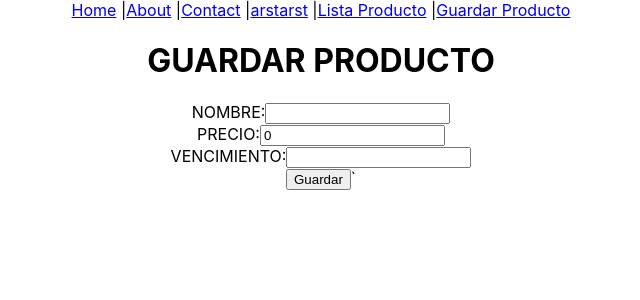
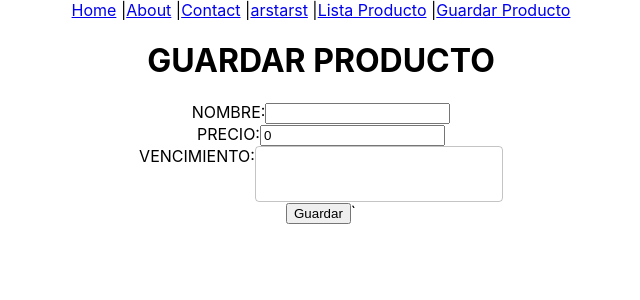
Before and after one commit to RockFercho/client-store, a React (Create React App) app: page /guardarproducto in a window 1280 px wide. Shown: the top 300 px of the page, without its empty margins (319-959 px from the left). Built offline with nearby package versions, Linux system fonts and the light colour scheme.

Commit message:
dia 31 agregado date pickerx a guardar producto

```diff
--- a/package.json
+++ b/package.json
@@ -5,11 +5,14 @@
   "dependencies": {
     "@emotion/react": "^11.9.0",
     "@emotion/styled": "^11.8.1",
+    "@material-ui/pickers": "^3.3.10",
     "@mui/material": "^5.6.4",
+    "@mui/x-date-pickers": "^5.0.0-alpha.3",
     "@testing-library/jest-dom": "^5.16.4",
     "@testing-library/react": "^13.1.1",
     "@testing-library/user-event": "^13.5.0",
     "axios": "^0.27.2",
+    "date-fns": "^2.28.0",
     "react": "^18.1.0",
     "react-dom": "^18.1.0",
     "react-router-dom": "^6.3.0",
--- a/src/components/GuardarProducto/index.js
+++ b/src/components/GuardarProducto/index.js
@@ -1,13 +1,19 @@
 
 import React, { useState} from 'react';
 import axios from 'axios';
+
+import TextField from '@mui/material/TextField';
+import { AdapterDateFns } from '@mui/x-date-pickers/AdapterDateFns';
+import { LocalizationProvider } from '@mui/x-date-pickers/LocalizationProvider';
+import { DatePicker } from '@mui/x-date-pickers/DatePicker';
+
 import { URL_SERVER, URL_SERVER_PRODUCTO } from '../../global';
 
 export default function GetProduct() {
 
   const [nombre, setNombre] =  useState('');
   const [precio, setPrecio] =  useState(0);
-  const [vencimiento, setVencimiento] =  useState('');
+  const [vencimiento, setVencimiento] =  useState(null);
 
   const handleSubmit = (e) => {
 
@@ -21,11 +27,11 @@
       .then( (res) => {
         setNombre('');
         setPrecio(0);
-        setVencimiento('');
-        <p>Se guardo exitosamente</p>
+        setVencimiento(null);
+        alert("Se guardo exitosamente");
       })
       .catch(err => {
-        <p>Error al guardar</p>
+        alert("Error al guardar");
         console.log('errr', err);
       })
       e.preventDefault();
@@ -59,10 +65,15 @@
           <div>
             <label>
               VENCIMIENTO:
-              <input type="text"
-                    value={vencimiento}
-                    onChange={e => setVencimiento(e.target.value)}
-              />
+              <LocalizationProvider dateAdapter={AdapterDateFns}>
+                <DatePicker
+                  value={vencimiento}
+                  onChange={(newValue) => {
+                    setVencimiento(newValue);
+                  }}
+                  renderInput={(params) => <TextField {...params} />}
+                />
+              </LocalizationProvider>
             </label>
           </div>
           <input type="submit" value="Guardar" />`
```
